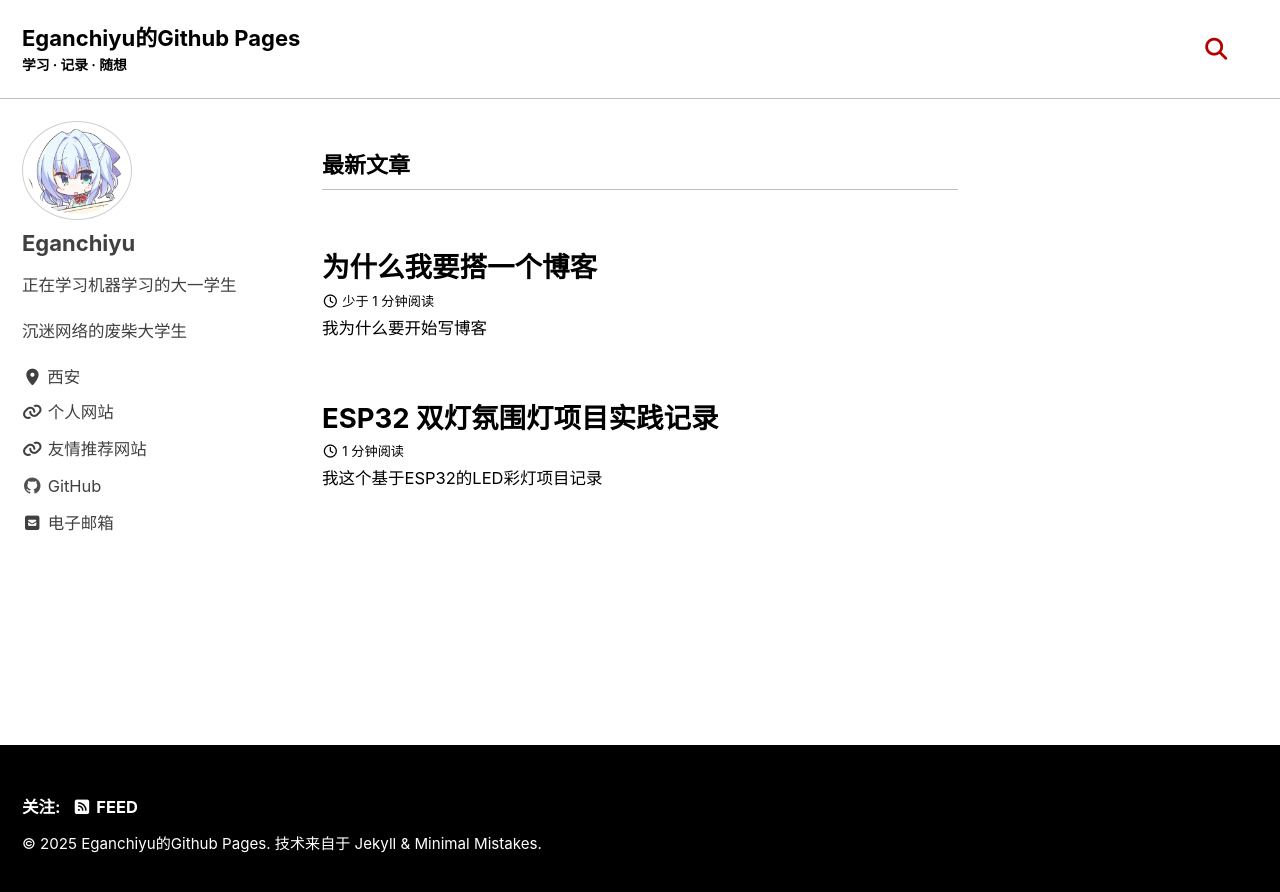
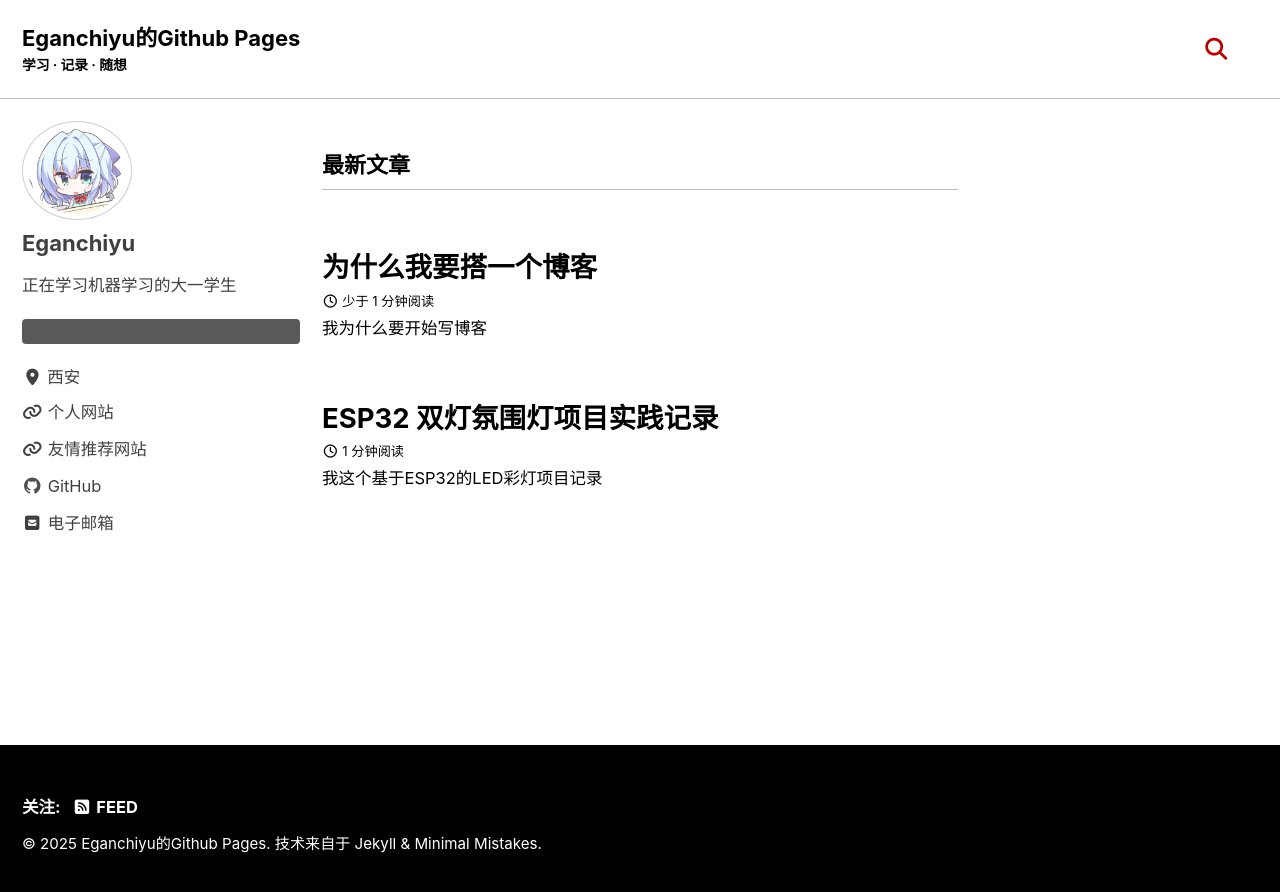
Before and after one commit to Eganchiyu/eganchiyu.github.io, a Jekyll site: the page built from index.html, in a window 1280 px wide. Shown: the top 892 px of the page. Built offline with Jekyll 4.4.1, drawn with Linux system fonts in a browser that asks for light colours; cached includes are drawn as plain includes; the list of posts is cut into pages by our own code.

Commit message:
自显现介绍

```diff
--- a/_sass/minimal-mistakes/_custom.scss
+++ b/_sass/minimal-mistakes/_custom.scss
@@ -20,3 +20,15 @@
     "STSong",
     serif;
 }
+
+.author__bio.p-note-spoil {
+  background-color: #222;
+  color: transparent;
+  border-radius: 4px;
+  padding: 0em 0em;
+  transition: color 0.25s ease;
+}
+
+.author__bio.p-note-spoil:hover {
+  color: #eee;
+}
```
